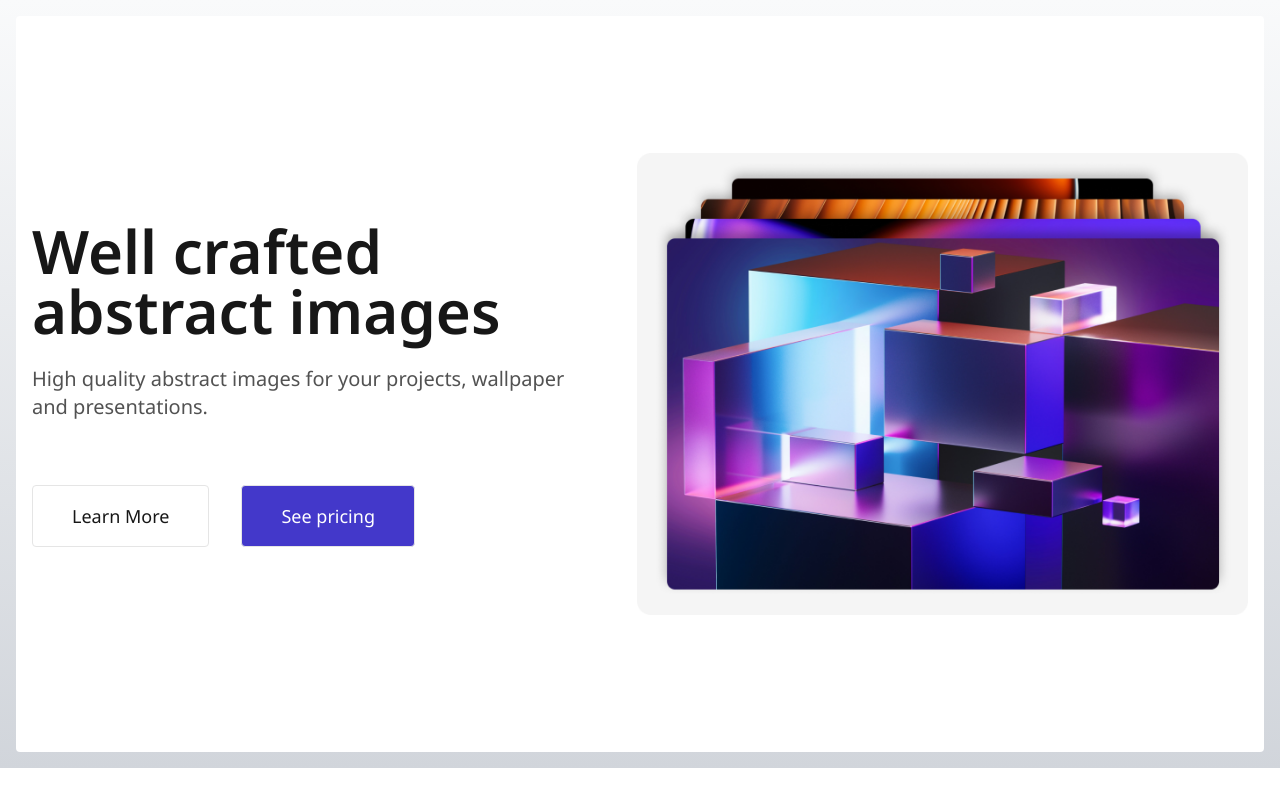
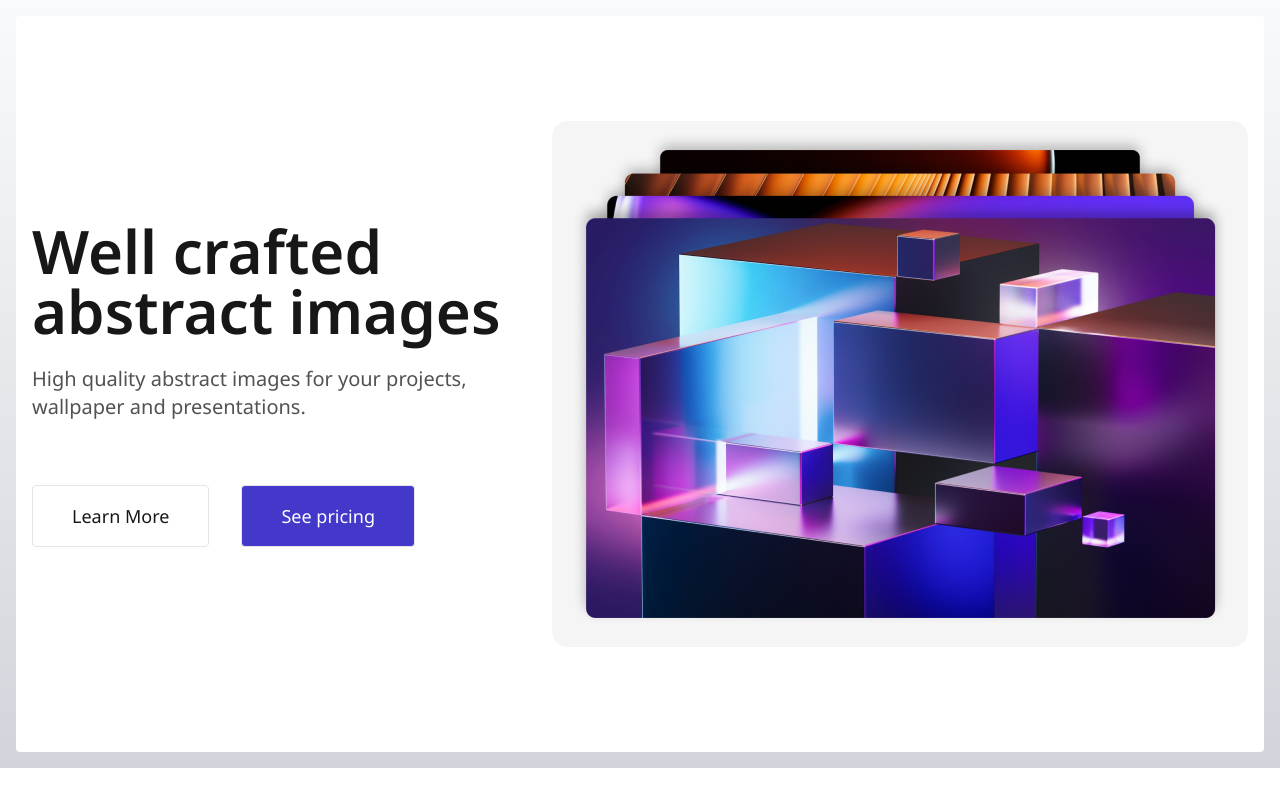
Before and after one commit to guizzettic/gfe-signin, a React (Vite) app in the folder client/: page /hero_section in a window 1280 px wide. Shown: the top 800 px of the page. Built offline with nearby package versions, Linux system fonts and the light colour scheme.

Commit message:
fix max width for image

```diff
--- a/client/src/Hero_Section/pages/HeroSection.tsx
+++ b/client/src/Hero_Section/pages/HeroSection.tsx
@@ -10,7 +10,7 @@ const HeroSection: React.FC = () => {
           src={prism}
           aria-label="prism-photo"
           alt="prism-photo"
-          className="flex grow items-center justify-center self-stretch rounded-lg object-cover py-[32.12166976928711px] lg:h-[526px] lg:w-[696px]"
+          className="flex w-full max-w-[696px] grow items-center justify-center self-stretch rounded-lg object-cover"
         />
       </div>
     </div>
```
